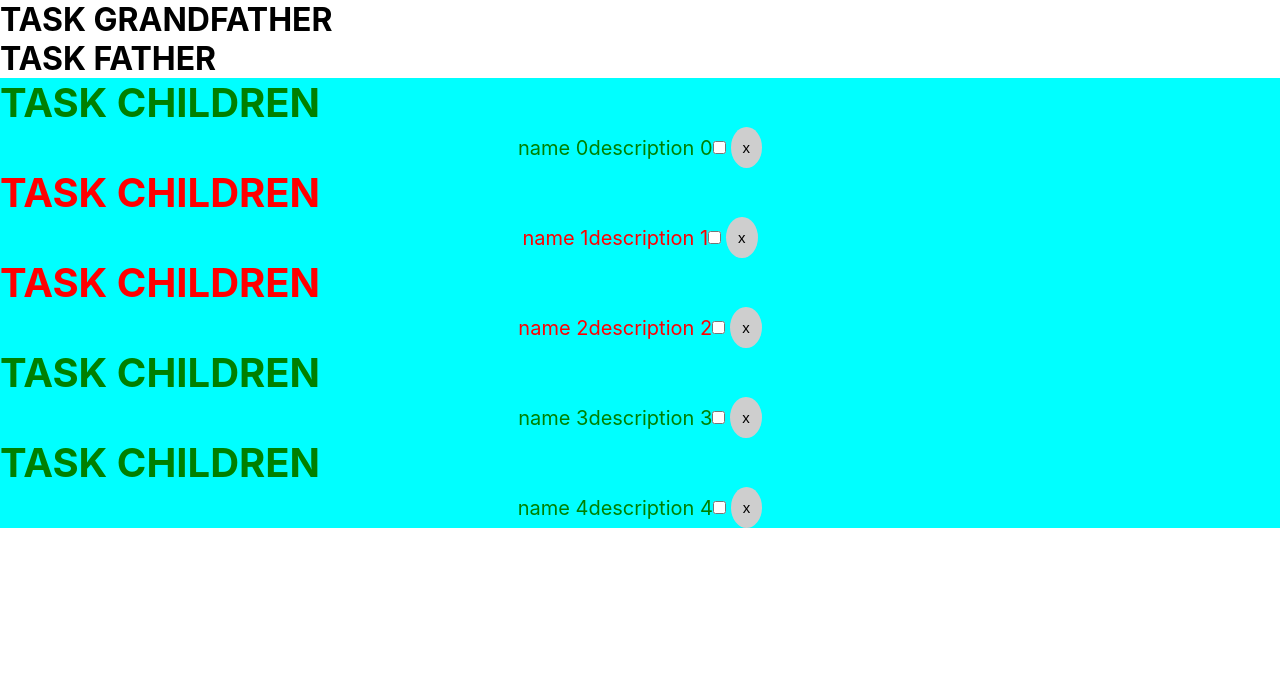
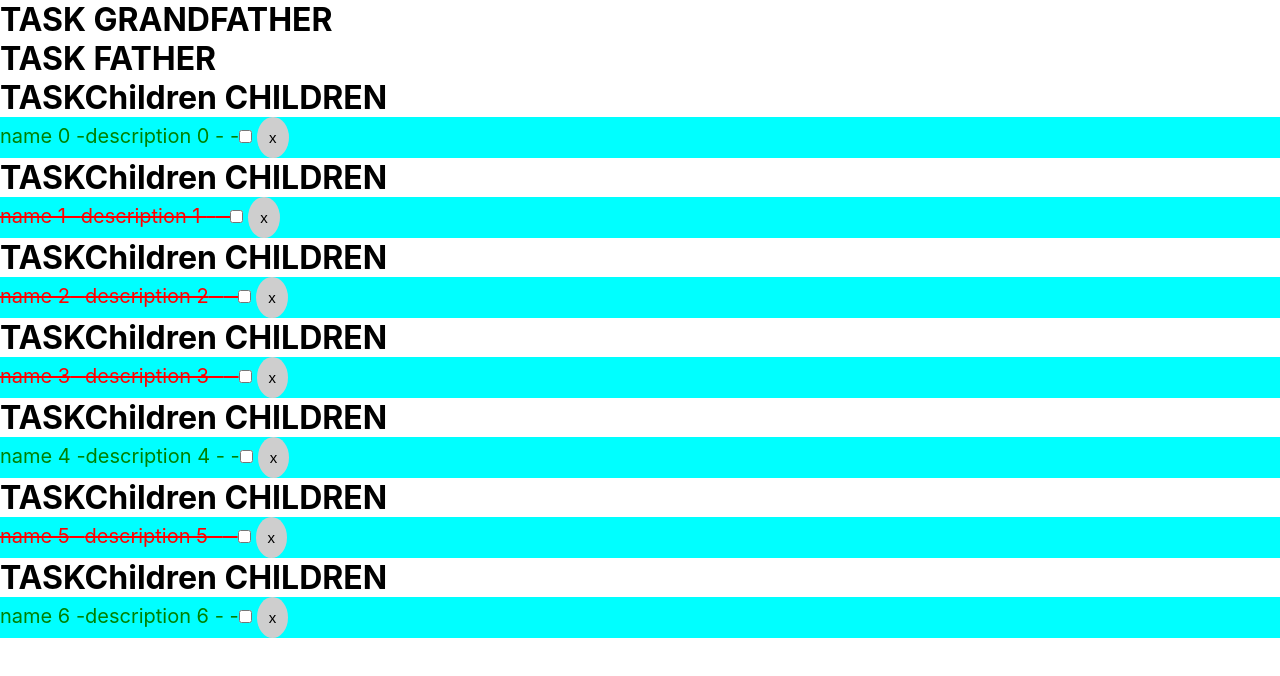
Before and after one commit to saulwolfdev/react-review, a React (Create React App) app: page / in a window 1280 px wide. Shown: the top 676 px of the page. Built offline with nearby package versions, Linux system fonts and the light colour scheme.

Commit message:
Se agrego los Proptypes para validar los datos

```diff
--- a/src/App.js
+++ b/src/App.js
@@ -5,14 +5,14 @@ class App extends Component {
 		constructor(props) {
 		super(props)
 			this.state={
-		tasks:tasks
+		tasksGrandFather:tasks
 	}
 	}
 	 render() {
     return (
       <div>
 		  <h1>TASK GRANDFATHER</h1>
-		  <Tasks taskFather={this.state.tasks}/>
+		  <Tasks taskGrandFather={this.state.tasksGrandFather}/>
 	  </div>
      );
   }
--- a/src/components/Task.js
+++ b/src/components/Task.js
@@ -1,22 +1,6 @@
-import React, { Component } from 'react'
+import React, { Component } from 'react';
+import PropTypes from "prop-types";
 
-const button={
-	fontSize:"15px",
-	borderRadius: "50%",
-	backgroundColor: "#cecece",
-	outline: "none",
-    cursor: "pointer",
-	marginLeft: "5px",
-    padding: "12px",
-    border: "none"
-
-}
-const list={
-	display:" flex",
-    justifyContent: "center",
-    alignItems: "center",
-    alignContent: "center"
-}
 class Task extends Component {
 	constructor(props) {
 		super(props);
@@ -28,22 +12,22 @@ class Task extends Component {
 			fontWeight: '400',
 			color:this.props.taskChildren.done?"red":"green",
 			backgroundColor: "#00ffff",
-			textDecoration:"none"
+			textDecoration:this.props.taskChildren.done?"line-through":"none"
 		}
 	}
 	render() {
 		const {taskChildren}=this.props;
 		return (
-			<div style={this.stylesCompleted()}>
+			<div>
 			{/* DESTRUCTURING */}
-			  <h1>TASK CHILDREN</h1>
-				<li style={list} key={taskChildren.id}>
-				    <p>{taskChildren.title}</p>
-					<p>{taskChildren.description}</p>
-					<p>{taskChildren.done}</p>
+			  <h1>TASKChildren CHILDREN</h1>
+				<p  key={taskChildren.id} style={this.stylesCompleted()}>
+				    {taskChildren.title} -
+					{taskChildren.description} -
+					{taskChildren.done} -
 					<input type="checkbox"/>
 					<button style={button}>x</button>
-			  </li>
+			  </p>
 			{/* //OTRA FORMA
 			// 	<li key={this.props.taskChildren.id}>
 			// 	    <p>{this.props.taskChildren.title}</p>
@@ -56,5 +40,19 @@ class Task extends Component {
 		);
 	}
 }
+Task.propTypes={
+	taskChildren:PropTypes.object.isRequired
 
+}
+const button={
+	fontSize:"15px",
+	borderRadius: "50%",
+	backgroundColor: "#cecece",
+	outline: "none",
+    cursor: "pointer",
+	marginLeft: "5px",
+    padding: "12px",
+    border: "none"
+
+}
 export default Task;
--- a/src/components/Tasks.js
+++ b/src/components/Tasks.js
@@ -1,5 +1,6 @@
 import React, { Component } from 'react'
 import Task from './Task';
+import PropTypes from "prop-types";
 class Tasks extends Component {
 	constructor(props) {
 		super(props);
@@ -9,12 +10,12 @@ class Tasks extends Component {
 		return (
 			<div>
 				<h1>TASK FATHER</h1>
-				<ul>
-					{this.props.taskFather.map(task => <Task taskChildren={task} key={task.id}/>)}
-				</ul>
+					{this.props.taskGrandFather.map(task => <Task taskChildren={task} key={task.id}/>)}
 			</div>
 		)
 	}
 }
-
+Tasks.propTypes={
+	taskGrandFather:PropTypes.array.isRequired
+}
 export default Tasks;
--- a/src/sample/tasks.json
+++ b/src/sample/tasks.json
@@ -21,12 +21,24 @@
 	"id":3,
 	"title":"name 3",
 	"description":"description 3",
-	"done":false
+	"done":true
 },
 	{
 	"id":4,
 	"title":"name 4",
 	"description":"description 4",
 	"done":false
+},
+	{
+	"id":5,
+	"title":"name 5",
+	"description":"description 5",
+	"done":true
+},
+	{
+	"id":6,
+	"title":"name 6",
+	"description":"description 6",
+	"done":false
 }
 ]
```
